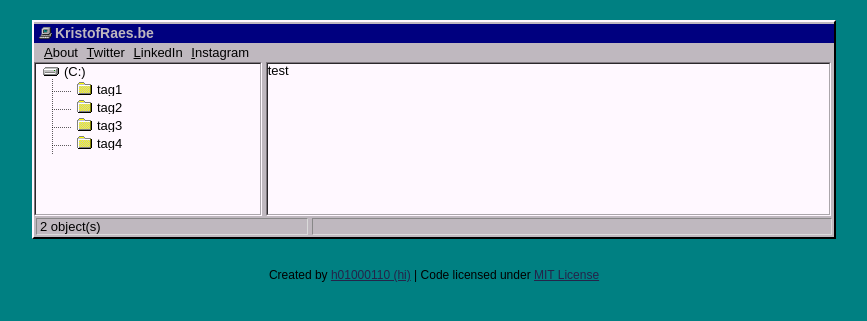
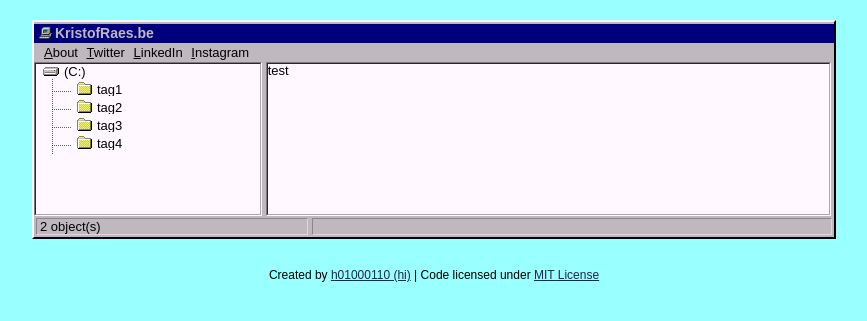
Before and after one commit to kristofraes/kraes, a Jekyll site: the page built from kristof/index.md, in a window 1280 px wide. Shown: the top 321 px of the page, without its empty margins (206-1073 px from the left). Built offline with Jekyll 4.4.1, drawn with Linux system fonts in a browser that asks for light colours; our own code applies the rules of GitHub Pages for plain Markdown files.

Commit message:
Update _main.scss

```diff
--- a/_sass/_main.scss
+++ b/_sass/_main.scss
@@ -1,5 +1,5 @@
 body {
-	background: #008082;
+	background: #99ffff;
 	font-family: sans-serif, serif, monospace;
 	font-size: 13px;
 }
```
